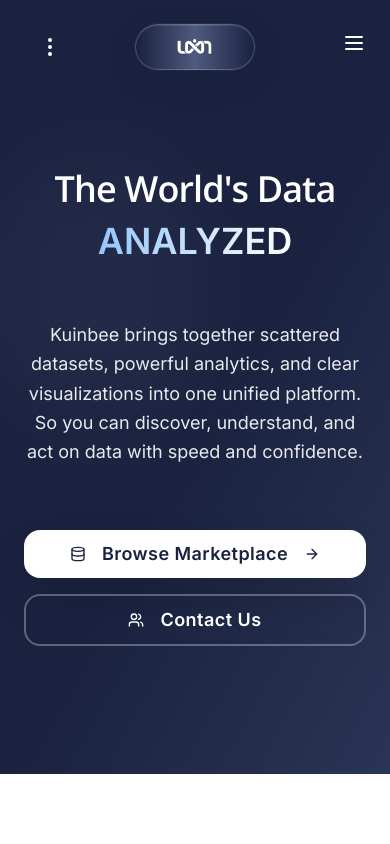
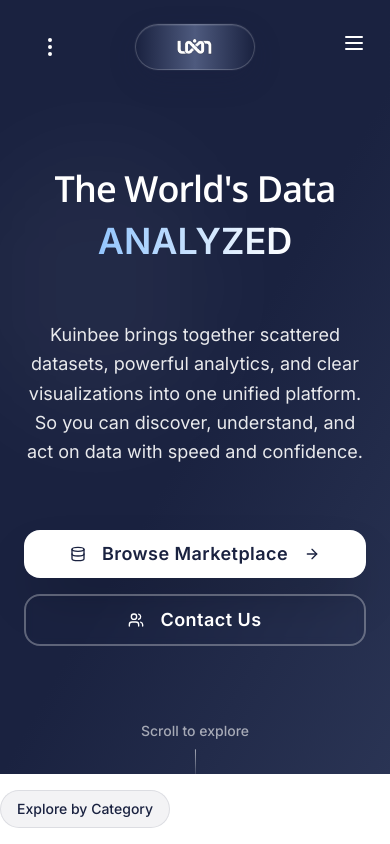
Before and after one commit to Kuinbee-com/KUINBEE_Frontend, a React (Vite) app: page / in a window 390 px wide. Shown: the top 844 px of the page. Built offline with nearby package versions, Linux system fonts and the light colour scheme; no server answers.

Commit message:
fix: make scroll indicator always visible at the bottom of hero section on all devices

```diff
--- a/src/features/user/pages/landing/categories_section.tsx
+++ b/src/features/user/pages/landing/categories_section.tsx
@@ -83,7 +83,7 @@
   ]
 
   return (
-  <section className="py-24 bg-white min-h-[80vh]">
+  <section className="py-4 bg-white min-h-[70vh]">
       <div className="max-w-6xl mx-auto">
         <motion.div
           initial={{ opacity: 0, y: 30 }}
--- a/src/features/user/pages/landing/hero.tsx
+++ b/src/features/user/pages/landing/hero.tsx
@@ -13,7 +13,6 @@
   const [mobileMenuOpen, setMobileMenuOpen] = useState(false);
   const { showCart, showProfile } = useOverlay();
   const [currentWordIndex, setCurrentWordIndex] = useState(0);
-  const [showScrollIndicator, setShowScrollIndicator] = useState(true);
   const heroRef = useRef<HTMLDivElement>(null);
 
   useEffect(() => {
@@ -22,25 +21,6 @@
     }, 2500)
     return () => clearInterval(interval)
   }, [])
-
-  useEffect(() => {
-    const observer = new window.IntersectionObserver(
-      ([entry]) => {
-        // Show indicator when at least 30% of hero is visible
-        const isVisible = entry.isIntersecting && entry.intersectionRatio > 0.3;
-        setShowScrollIndicator(isVisible);
-      },
-      { threshold: 0.3, rootMargin: '0px' }
-    );
-
-    if (heroRef.current) {
-      observer.observe(heroRef.current);
-    }
-
-    return () => {
-      observer.disconnect();
-    };
-  }, []);
 
   return (
     <div ref={heroRef} className="min-h-[80vh] relative  bg-gradient-to-br from-[#1a2240] via-[#1a2240] to-[#2a3454]">
@@ -206,13 +186,12 @@
         </div>
       </section>
 
-      {/* Scroll indicator - centered to page, only visible when hero is in view */}
-      {showScrollIndicator && (
+      {/* Scroll indicator - always visible at the end of the hero section */}
       <motion.div
         initial={{ opacity: 0 }}
         animate={{ opacity: 1 }}
         transition={{ duration: 1, delay: 1.2 }}
-          className="fixed bottom-8 left-1/2 transform -translate-x-1/2 hidden md:block z-30"
+        className="absolute left-1/2 bottom-0 transform -translate-x-1/2 z-30"
       >
         <motion.div
           animate={{ y: [0, 8, 0] }}
@@ -227,7 +206,6 @@
           <div className="w-px h-8 bg-gradient-to-b from-white/60 to-transparent"></div>
         </motion.div>
       </motion.div>
-      )}
     </div>
   )
 }
```
Lines whose indentation alone changed are shown as unchanged.
